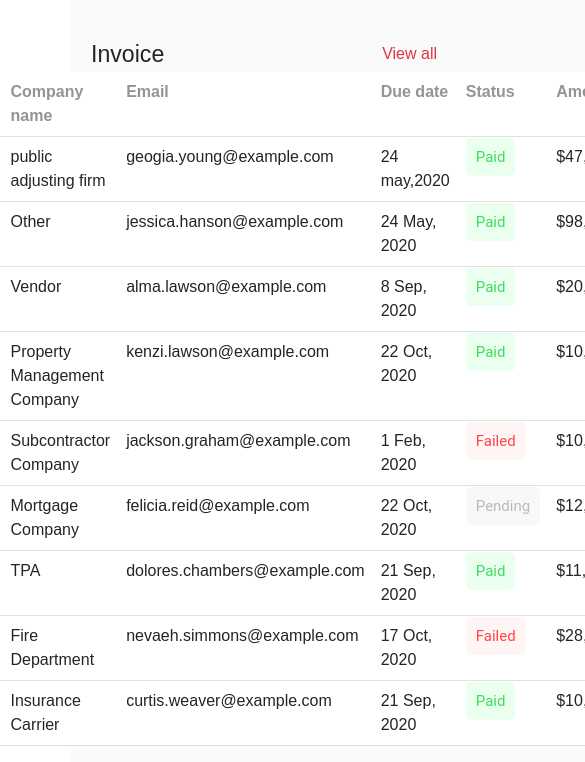
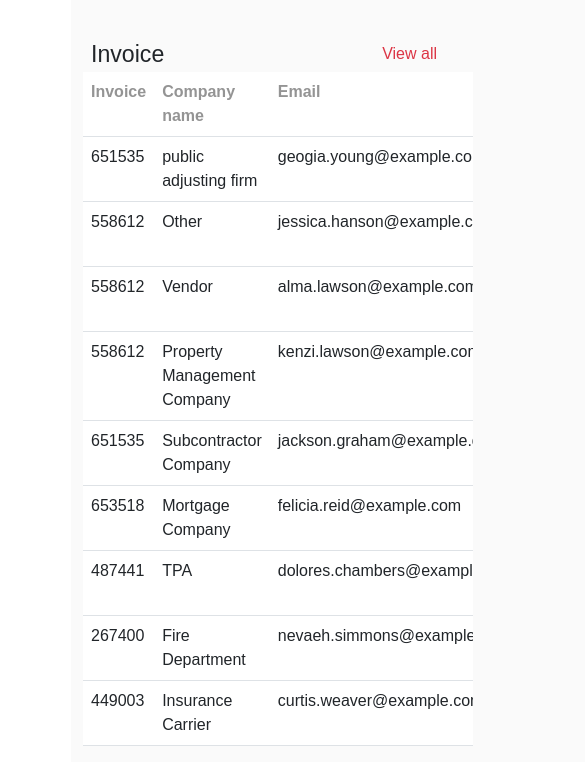
Before and after one commit to yashmevada1402/HTML-Assignment-Tatvasoft, a plain HTML site: page dashboard.html in a window 390 px wide. Shown: the part 1129-1891 px from the top of the page, 585 px wide, since content can reach past the window. Drawn offline with nearby package versions, Linux system fonts and the light colour scheme.

Commit message:
table responsive

```diff
--- a/dashboard.html
+++ b/dashboard.html
@@ -188,8 +188,9 @@
                         <div class="col d-flex flex-row-reverse pe-4 text-danger">View all</div>
                     </div>
 
-                    <div class=" d-flex justify-content-center align-items-center  ">
-                        <table class="table bg-white table-responsive ">
+                    <div class=" d-flex justify-content-center align-items-center">
+                        <div class="table-responsive">
+                        <table class="table bg-white ">
                             <tr>
                                 <th>Invoice</th>
                                 <th>Company name</th>
@@ -272,6 +273,7 @@
                             </tr>
                         </table>
                     </div>
+                    </div>
                 </div>
             </div>
         </div>
```
